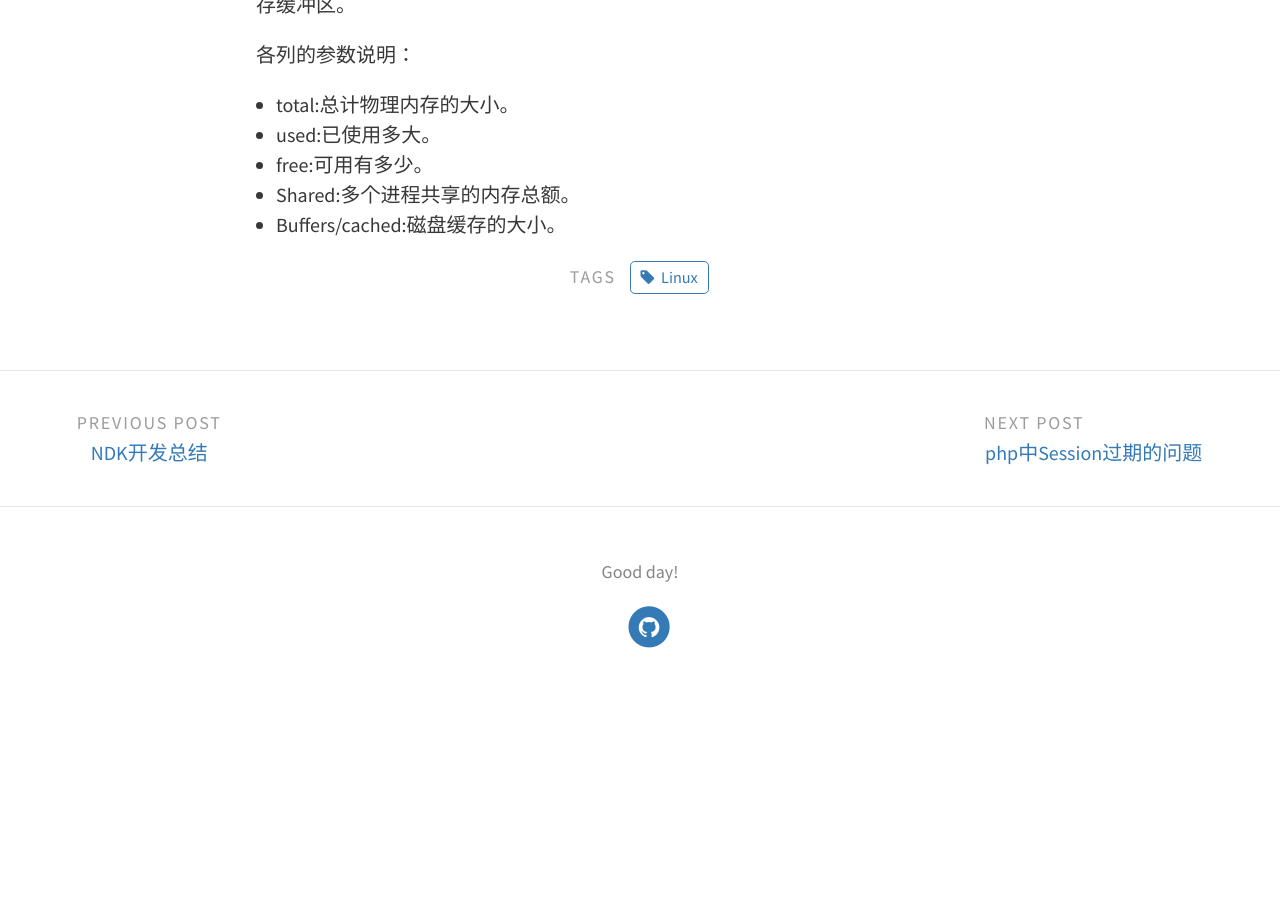
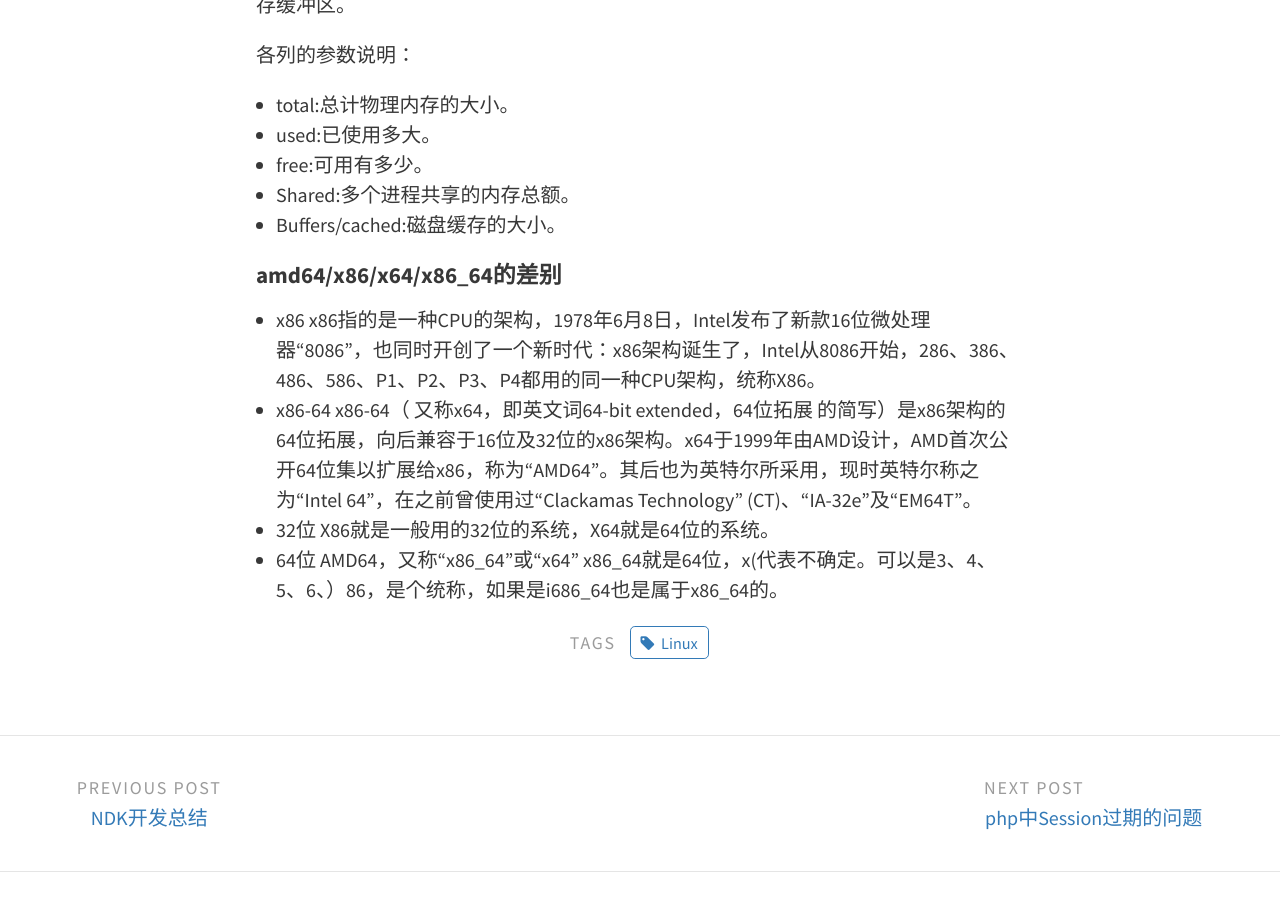
Before and after one commit to ejin66/ejin66.github.io, a Jekyll site: the page built from _posts/2018-01-09-centos-summary.md, in a window 1280 px wide and 900 px high, scrolled down 5269 px. Built offline with Jekyll 4.4.1, drawn with Linux system fonts in a browser that asks for light colours; before the commit the page ends 5989 px from its top, so only the background shows below that.

Commit message:
Update 2018-01-09-centos-summary.md

```diff
--- a/_posts/2018-01-09-centos-summary.md
+++ b/_posts/2018-01-09-centos-summary.md
@@ -202,3 +202,17 @@ free命令可以显示当前系统未使用的和已使用的内存数目，还
 - free:可用有多少。
 - Shared:多个进程共享的内存总额。
 - Buffers/cached:磁盘缓存的大小。
+
+#### amd64/x86/x64/x86_64的差别
+- x86
+x86指的是一种CPU的架构，1978年6月8日，Intel发布了新款16位微处理器“8086”，也同时开创了一个新时代：x86架构诞生了，Intel从8086开始，286、386、486、586、P1、P2、P3、P4都用的同一种CPU架构，统称X86。
+
+- x86-64
+x86-64（ 又称x64，即英文词64-bit extended，64位拓展 的简写）是x86架构的64位拓展，向后兼容于16位及32位的x86架构。x64于1999年由AMD设计，AMD首次公开64位集以扩展给x86，称为“AMD64”。其后也为英特尔所采用，现时英特尔称之为“Intel 64”，在之前曾使用过“Clackamas Technology” (CT)、“IA-32e”及“EM64T”。
+
+- 32位
+X86就是一般用的32位的系统，X64就是64位的系统。
+
+- 64位
+AMD64，又称“x86_64”或“x64”
+x86_64就是64位，x(代表不确定。可以是3、4、5、6、）86，是个统称，如果是i686_64也是属于x86_64的。
```
